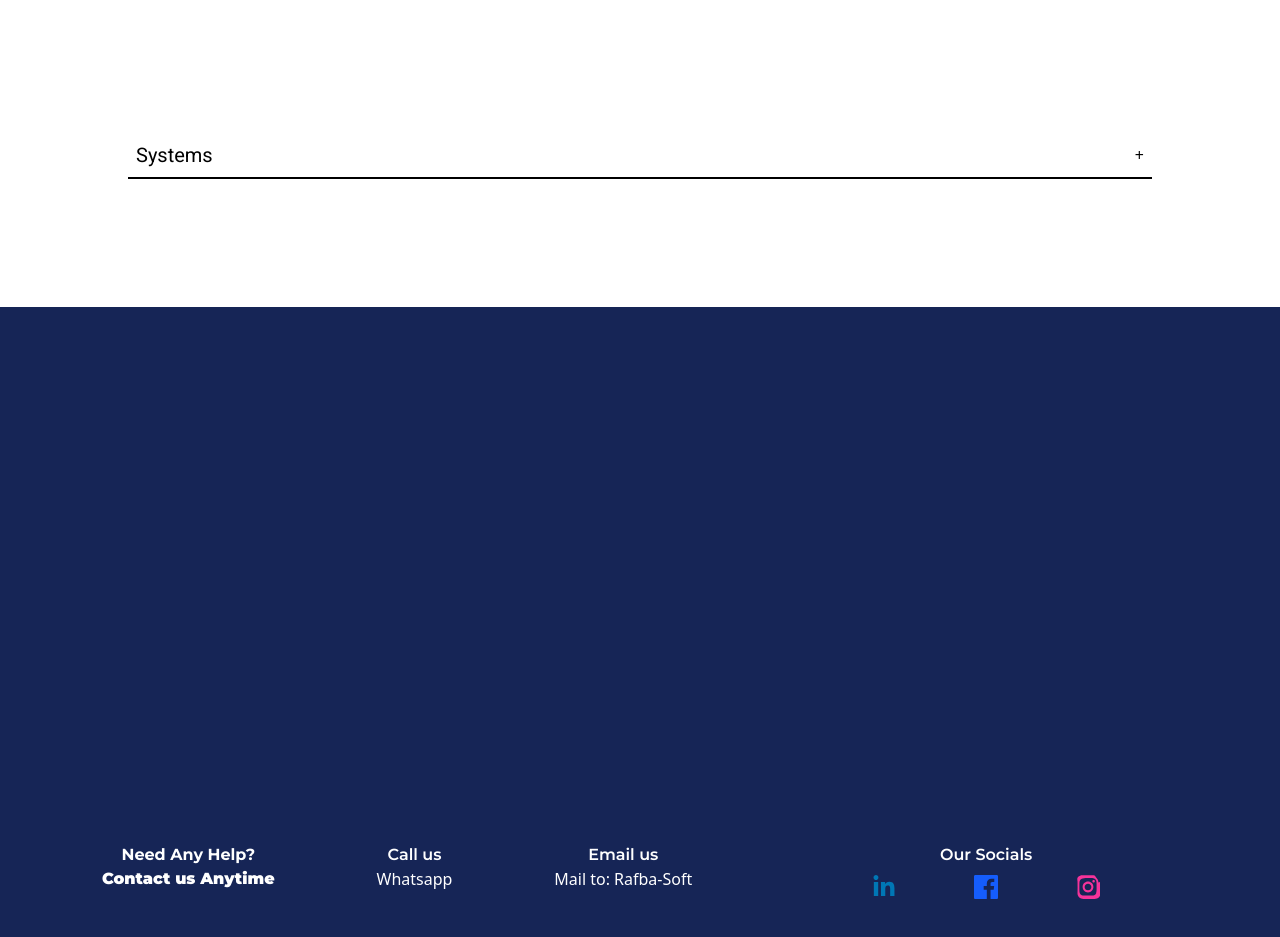
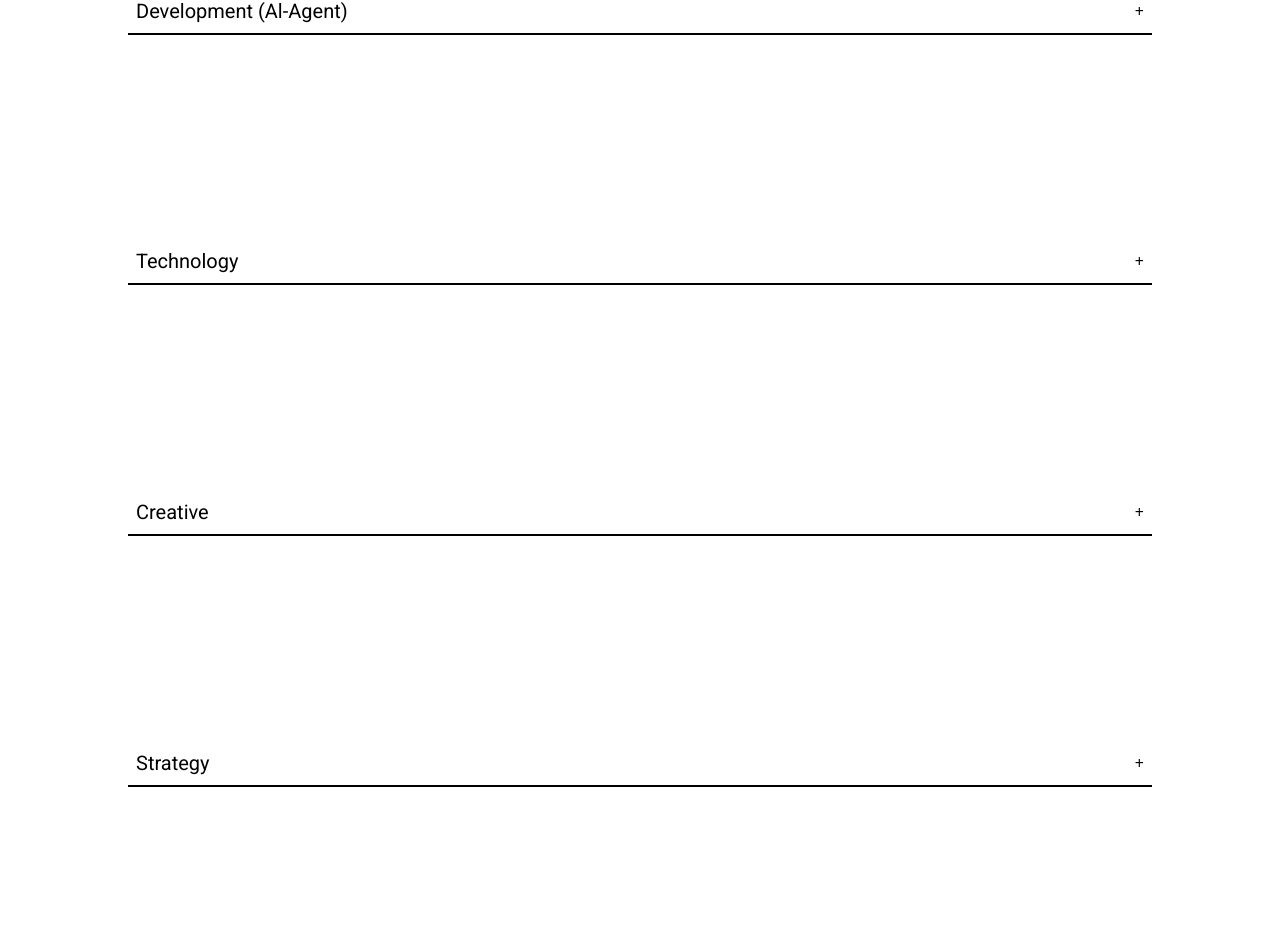
Before and after one commit to MuhammadKhushamAli/RafbaSoft, a React (Vite) app in the folder RafbaSoft/: page / in a window 1280 px wide. Shown: the part 3900-4837 px from the top of the page. Built offline with nearby package versions, Linux system fonts and the light colour scheme.

Commit message:
Optimizations

```diff
--- a/RafbaSoft/src/components/home/DetailList.jsx
+++ b/RafbaSoft/src/components/home/DetailList.jsx
@@ -7,7 +7,7 @@ export default function DetailList({ heading, details }) {
         <InView
             beforeClassName={'opacity-0 translate-x-[200px]'}
             afterClassName={'opacity-100 tansition-all translate-x-0 duration-700'}
-            className="w-full overflow-hidden">
+            className="w-full mt-[10%] mb-[10%] overflow-hidden">
             <div
                 className="flex flex-row w-full justify-between items-center p-2 border-b-2">
                 <h3
--- a/RafbaSoft/src/components/home/Home.jsx
+++ b/RafbaSoft/src/components/home/Home.jsx
@@ -10,7 +10,10 @@ const experies = [
         details: [
             '🖥 Custom Business Software Development',
             '🔄 ERP Implementation (Oracle & Odoo)',
-            '🤖 AI Integration & Custom Chatbot'
+            '🤖 AI Integration & Custom Chatbot',
+            '🏥 Hospital Management Software',
+            '🧵 Textile & Stitching ERP',
+            '🛢 Petroleum & Fuel Station Software'
         ]
     },
     {
@@ -21,11 +24,30 @@ const experies = [
         ]
     },
     {
-        heading: 'Systems',
+        heading: 'Technology',
         details: [
-            '🏥 Hospital Management Software',
-            '🧵 Textile & Stitching ERP',
-            '🛢 Petroleum & Fuel Station Software'
+            '💻 Customer software development',
+            '🔄 Software lifecycle management',
+            '🌐 Web development',
+            '📱 Mobile app development',
+            '☁️ Cloud computing'
+        ]
+    },
+    {
+        heading: 'Creative',
+        details: [
+            '🎨 UX/UI Design',
+            '🖌️ Graphic Design',
+            '🖥️ 3D Design'
+        ]
+    },
+    {
+        heading: 'Strategy',
+        details: [
+            '🛠️ Software Development Strategy',
+            '💼 Consulting Services',
+            '📊 CRM and ERP Strategy',
+            '🚀 Product and Performance Strategy'
         ]
     }
 ];
@@ -190,7 +212,6 @@ export default function Home() {
                 items-start
                 p-[10%]
                 max-sm:p-[2%]
-                h-screen
                 box-border`}>
                 {experies.map((experty) => (
                     <DetailList key={experty.heading}
```
